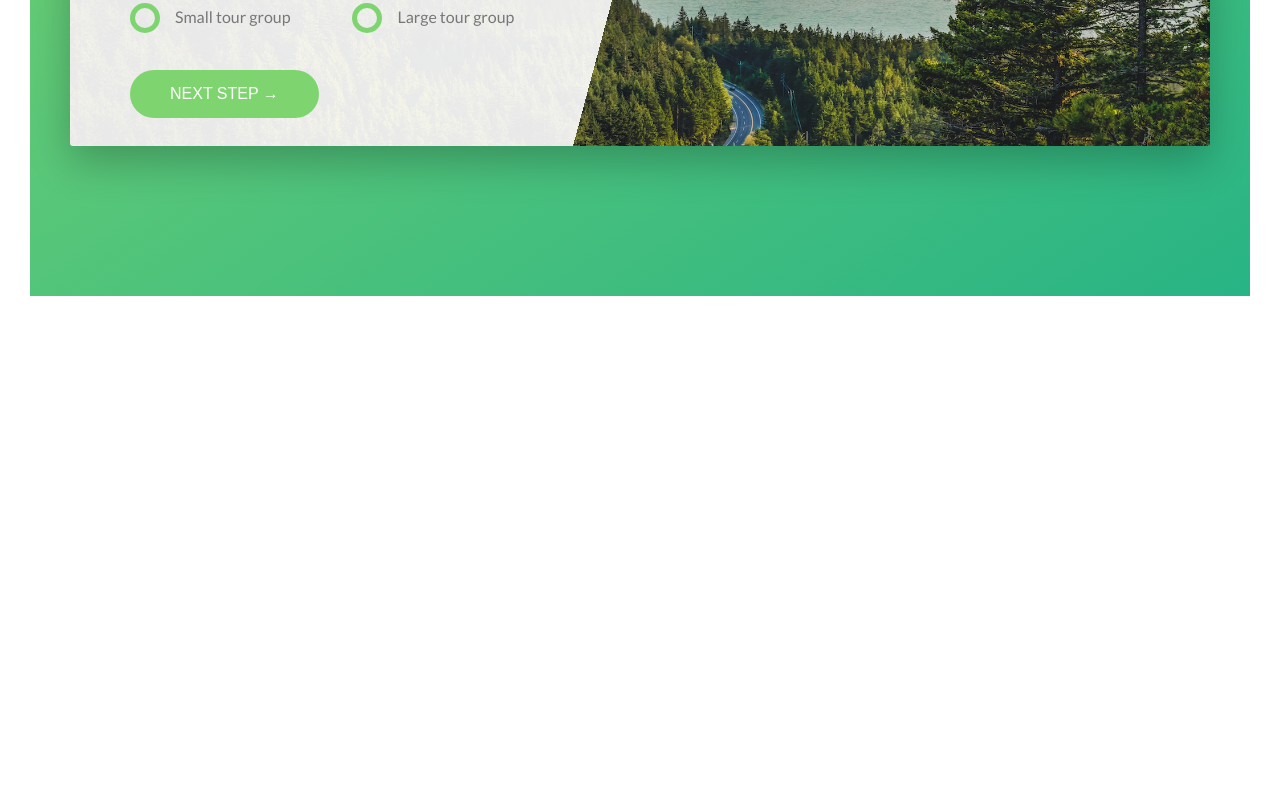
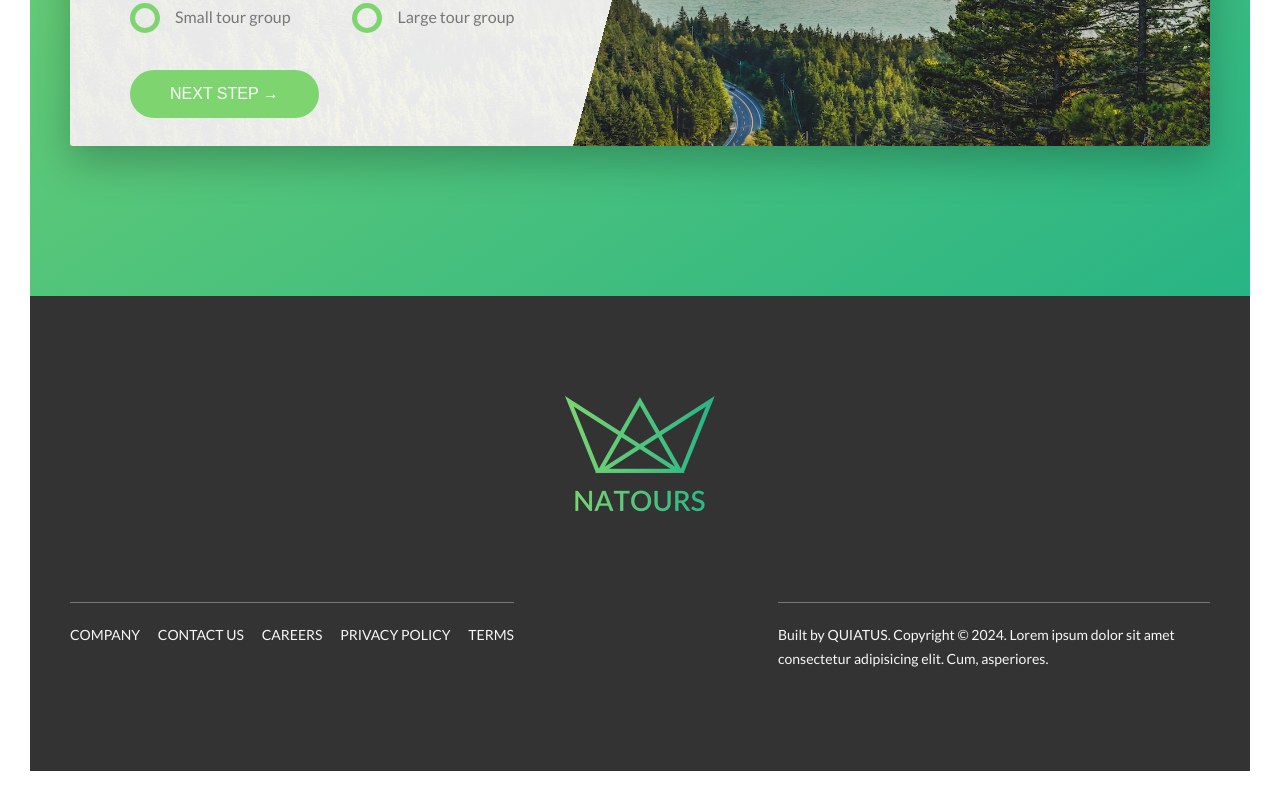
Before and after one commit to Quiatus/CSS_SASS, a plain HTML site: page 01_Prj_Nat/index.html in a window 1280 px wide. Shown: the part 5151-5952 px from the top of the page. Before the commit the page ends 5477 px from the top, so only its background shows below. Drawn offline with Linux system fonts and the light colour scheme.

Commit message:
add footer

```diff
--- a/01_Prj_Nat/index.html
+++ b/01_Prj_Nat/index.html
@@ -280,5 +280,29 @@
             </section>
         </main>
 
+        <footer class="footer">
+            <div class="footer__logo-box">
+                <img src="img/logo-green-2x.png" alt="logo" class="footer__logo">
+            </div>
+            <div class="row">
+                <div class="col-1-2">
+                    <div class="footer__navigation">
+                        <ul class="footer__list">
+                            <li class="footer__item"><a href="#" class="footer__link">Company</a></li>
+                            <li class="footer__item"><a href="#" class="footer__link">Contact us</a></li>
+                            <li class="footer__item"><a href="#" class="footer__link">Careers</a></li>
+                            <li class="footer__item"><a href="#" class="footer__link">Privacy policy</a></li>
+                            <li class="footer__item"><a href="#" class="footer__link">Terms</a></li>
+                        </ul>
+                    </div>
+                </div>
+                <div class="col-1-2">
+                    <p class="footer__copyright">
+                        Built by <a href="#" class="footer__link">Quiatus</a>. Copyright &copy; 2024. Lorem ipsum dolor sit amet consectetur adipisicing elit. Cum, asperiores.
+                    </p>
+                </div>
+            </div>
+        </footer>
+
     </body>
 </html>
--- a/01_Prj_Nat/sass/abstracts/_variables.scss
+++ b/01_Prj_Nat/sass/abstracts/_variables.scss
@@ -13,6 +13,7 @@
 $color-lightgray: #EEE;
 $color-gray: #999;
 $color-black: #000;
+$color-darkgray: #333;
 $color-verylightgray: #f7f7f7;
 
 // FONT
--- /dev/null
+++ b/01_Prj_Nat/sass/layout/_footer.scss
@@ -0,0 +1,61 @@
+.footer {
+    background-color: $color-darkgray;
+    padding: 10rem 0;
+    font-size: 1.4rem;
+
+    &__logo-box {
+        text-align: center;
+        margin-bottom: 8rem;
+    }
+
+    &__logo {
+        width: 15rem;
+        height: auto;
+    }
+
+    &__navigation {
+        border-top: 1px solid $color-maintext;
+        padding-top: 2rem;
+        display: inline-block;
+    }
+
+    &__list {
+        list-style: none;
+    }
+
+    &__item {
+        display: inline-block;
+
+        &:not(:last-child) {
+            margin-right: 1.5rem;
+        }
+    }
+
+    &__link {
+        &:link,
+        &:visited {
+            color: $color-verylightgray;
+            background-color: $color-darkgray;
+            text-decoration: none;
+            text-transform: uppercase;
+            display: inline-block;
+            transition: all .2s;
+
+        }
+
+        &:hover,
+        &:active {
+            color: $color-lightgreen;
+            box-shadow: 0 1rem 2rem rgba($color-black, .4);
+            transform: rotate(5deg) scale(1.3);
+        }
+    }
+
+    &__copyright {
+        color: $color-verylightgray;
+        border-top: 1px solid $color-maintext;
+        padding-top: 2rem;
+        float: right;
+        width: 80%;
+    }
+}
--- a/01_Prj_Nat/sass/main.scss
+++ b/01_Prj_Nat/sass/main.scss
@@ -20,5 +20,6 @@
 
 @import "layout/header";
 @import "layout/grid";
+@import "layout/footer";
 
 @import "pages/home";
```
Also changed, not shown: 01_Prj_Nat/css/style.css, 1 other file.
